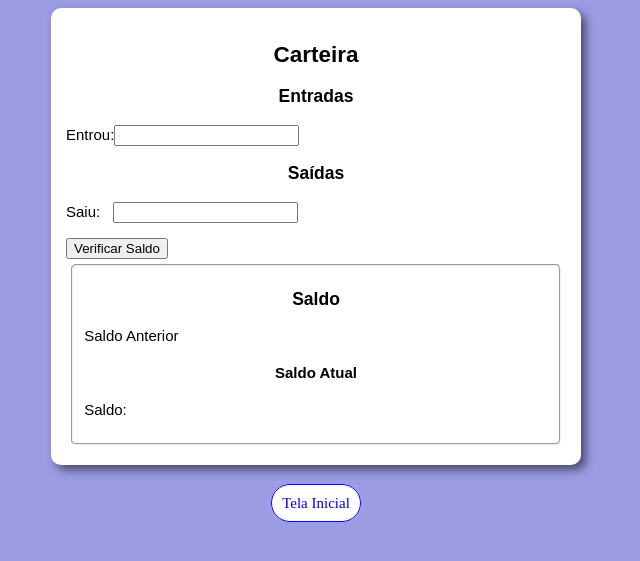
After one commit to ElielNobre/projetoSiteum, a PHP site: page /estudo/paginas/carteira.html in a window 1280 px wide. The commit adds this page. Shown: the top 561 px of the page, without its empty margins (324-964 px from the left). Run offline with PHP 8.4, Linux system fonts and the light colour scheme.

Commit message:
carteirajs

```diff
--- /dev/null
+++ b/estudo/paginas/carteira.html
@@ -0,0 +1,45 @@
+<!DOCTYPE html>
+<html lang="en">
+<head>
+    <meta charset="UTF-8">
+    <meta name="viewport" content="width=device-width, initial-scale=1.0">
+    <linK rel="stylesheet" href="estilosEspecificos/estiloaula.css">
+    <title>Document</title>
+</head>
+<body>
+   <section>
+       <h1>Carteira</h1>
+       <div>
+           <h3>Entradas</h3>
+           <p>
+                Entrou:<input type="number" id="enter">
+           </p>
+        </div>
+        <div>
+            <h3>Saídas</h3>
+            <p>
+                Saiu: &nbsp; <input type="number" id="leave">
+            </p>
+        </div>
+        <input type="button" value="Verificar Saldo" id="lancar" onclick="escrever()">
+        <fieldset>
+            <h3>Saldo</h3>
+            <p>Saldo Anterior
+            <div id="balanceant">
+
+            </div>
+            </p>
+            <h4>Saldo Atual</h4>
+            <p>
+                Saldo:<br><div id="balance"></div>
+            </p>
+        </fieldset>
+        <div id="teste"> </div>
+   </section>
+
+   <footer >
+    <a href="../../index.html">Tela Inicial</a>
+   </footer>
+   <script src="jsEspecifico/carteira.js"></script>
+</body>
+</html>
--- a/estudo/paginas/estilosEspecificos/estiloaula.css
+++ b/estudo/paginas/estilosEspecificos/estiloaula.css
@@ -6,7 +6,7 @@ header{
     color:white;
     text-align: center;
 }
-h1,h2,h3{
+h1,h2,h3,h4{
     text-align: center;
 }
 h3#mes{
@@ -26,9 +26,10 @@ section, #exercicio{
     box-shadow: 5px 5px 10px rgba(0, 0, 0, 0.527);
 }
 footer{
-    color: white;
+    color: rgb(23, 55, 233);
     text-align: center;
     font-family: italic;
+    margin:30px;
 }
 footer a{
     border: 1px solid;
--- /dev/null
+++ b/estudo/paginas/jsEspecifico/carteira.js
@@ -0,0 +1,13 @@
+var entrou = document.getElementById("enter");
+var saiu = document.getElementById("leave")
+var saldoanterior = document.getElementById("balanceant")
+var saldo = document.getElementById("balance")
+var teste = document.getElementById("teste")
+
+function escrever(){
+    let enter = Number(entrou.value);
+    let leave = Number(saiu.value);
+    let balance = enter - leave;
+
+    saldo.innerHTML=`entrou: ${enter}<br/>Saiu: ${leave}<br/> O saldo é de:${balance}`
+}
--- a/index.html
+++ b/index.html
@@ -46,6 +46,7 @@
     <div id="rodape">
         <a href="estudo/estudo.html">Página de estudo</a><br/>
         <a href="estudo/paginas/pageinterativa.html">Página Interativa</a><br/>
+        <a href="estudo/paginas/carteira.html">Página Carteira</a><br/>
         <a href="sudoku.html">Sudoku</a>
     </div>
 </body>
```
